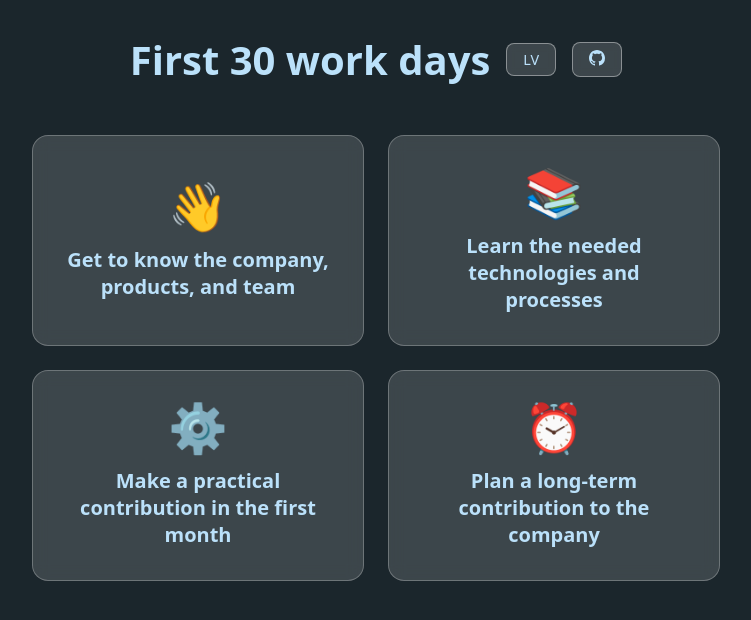
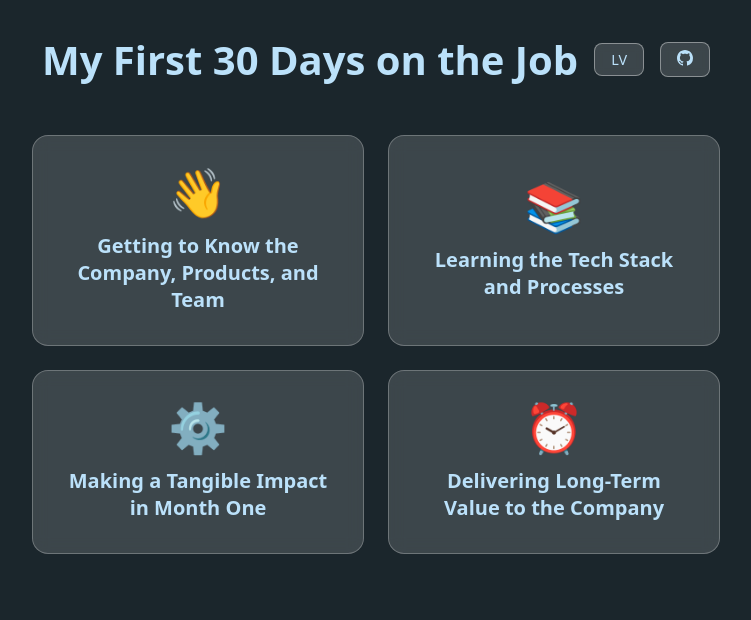
Before and after one commit to KevinTheSome/30explained, a Vue app: page / in a window 1280 px wide. Shown: the top 620 px of the page, without its empty margins (264-1015 px from the left). Built offline with nearby package versions, Linux system fonts and the light colour scheme.

Commit message:
More spelling  / text fixing.

```diff
--- a/src/i18n/en.ts
+++ b/src/i18n/en.ts
@@ -1,18 +1,18 @@
 export default {
-      "app.title": "First 30 work days",
+      "app.title": "My First 30 Days on the Job",
 
-      "card.1.title": "Get to know the company, products, and team",
+      "card.1.title": "Getting to Know the Company, Products, and Team",
       "card.1.desc":
-            '- I would get to know the company and its products at the same time, because products say a lot about what the company does and where it focuses.\n- To get to know the team, I would start with the people I work closest with on the same project, and gradually meet everyone else.\n- I would stay open and listen if someone wants to get to know me. Talking about technologies and hobbies I care about helps others connect with me faster too.\n <img src="./assets/Frontendframework.webp" />',
-      "card.2.title": "Learn the needed technologies and processes",
+            '- I\'d get to know the company and its products in parallel — what a company builds says a lot about who they are and what they focus on.\n- To get to know the team, I\'d start with the people I work closest with on my project, then gradually branch out to meet everyone else.\n- I\'d keep an open mind and be a good listener when colleagues reach out. Sharing what technologies and hobbies I\'m passionate about helps others connect with me too.\n <img src="./assets/Frontendframework.webp" />',
+      "card.2.title": "Learning the Tech Stack and Processes",
       "card.2.desc":
-            '- I would start with the technology\'s website <img src="./assets/YIIHomepage.png" /> documentation and set up the local development environment. Then I would edit and experiment with examples to understand them. If stuck, I would ask someone with more knowledge or experience.\n- For specific processes, I would ask someone who has done them before trying myself.\n- The last thing I would want to do is delete or disable a production product.',
-      "card.3.title": "Make a practical contribution in the first month",
+            "- I\'d start by visiting the technology\'s website and docs <img src=\"./assets/YIIHomepage.png\" /> to set up my local dev environment. From there, I\'d tinker with examples and edit them until they click. If I get stuck, I\'d ask a more experienced teammate.\n- Before diving into an unfamiliar process, I\'d find someone who\'s done it before and learn from their experience first.\n- The last thing I\'d want to do is accidentally take down or break a production system.",
+      "card.3.title": "Making a Tangible Impact in Month One",
       "card.3.desc":
-            '- I would try to fix small bugs to learn the debugging process from start to finish.\n- If there are untested code fragments, I would write tests for them.\n- I would improve or fix documentation that felt unclear during these 30 days.\n- If needed, I would suggest improvements for solving problems or data structures.\n<img src="./assets/ERdiagramma.png"/> The image shows an ER diagram for a personal project.',
-      "card.4.title": "Plan a long-term contribution to the company",
+            "- I\'d start by squashing small bugs — a great way to learn the full debugging lifecycle end to end.\n- If I find untested code, I\'d write tests for it.\n- I\'d clean up any documentation that felt confusing or incomplete during my first 30 days.\n- Where I spot opportunities, I\'d propose improvements to problem-solving approaches or data structures.\n<img src=\"./assets/ERdiagramma.png\"/> Here\'s an ER diagram from a personal project of mine.",
+      "card.4.title": "Delivering Long-Term Value to the Company",
       "card.4.desc":
-            '- I would try to find problem areas in software, code, performance, documentation, and other places where I have knowledge to contribute.\n- Use my knowledge to improve those areas.\n- It is hard to say what else I could do since I am not as experienced as other programmers, but I would grow with time and eventually be able to help more.\n <img src="./assets/TimeSkillCurve.png" />',
+            "- I\'d actively look for pain points — in code quality, performance, documentation, or anywhere my skills can make a difference — and use my knowledge to improve them.\n- It\'s hard to predict everything I could contribute down the line. I don\'t have decades of experience, but I learn fast. Over time I\'ll grow into someone who can take on bigger challenges and help the team more and more.\n <img src=\"./assets/TimeSkillCurve.png\" />",
       "lang.toggle": "LV",
       "zoom.close": "Close",
 } as const;
--- a/src/i18n/lv.ts
+++ b/src/i18n/lv.ts
@@ -3,16 +3,16 @@ export default {
 
       "card.1.title": "Kā es iepazītu uzņēmumu, produktus un komandu",
       "card.1.desc":
-            '- Uzņēmumu un produktus es iepazītu vienlaikus, jo uzņēmuma produkti saka daudz par pašu uzņēmumu un uz ko viņi specializējas. \n- Lai iepazītu komandu es sāktu ar cilvēkiem kas strādā apkārt man, tajā pašā projektā un vēlāk vissus pārējos.\n- Es būtu atvērts un klausīto, ja kāds grib mani iepazīt.\n- Runāt arī par tehnoloģijām un hobijiem kas pašam intresē palīdzēs atrāk iepazīt ar citus. \n <img src="./assets/Frontendframework.webp" />',
+            '- Uzņēmumu un produktus es iepazītu vienlaikus, jo uzņēmuma produkti saka daudz par pašu uzņēmumu un, uz ko viņi specializējas. \n- Lai iepazītu komandu es sāktu ar cilvēkiem kas strādā apkārt man, tajā pašā projektā un vēlāk iepazītu visus pārējos.\n- Es būtu atvērts un klausītos, ja kāds grib mani iepazīt.\n- Runāt arī par tehnoloģijām un hobijiem kas pašam interesē palīdzēs ātrāk iepazīt citus. \n <img src="./assets/Frontendframework.webp" />',
       "card.2.title": "Kā es apgūtu nepieciešamās tehnoloģijas un procesus",
       "card.2.desc":
-            '- Sāktu ar tehnoloģiju majaslapu un dokomentāciju <img src="./assets/YIIHomepage.png" /> sāktu uzstādīt lokālo izstrādes vidi. Pēc tā sāktu rediģēt un izpētīt piemērus, lai viņus izprastu. Ja es nesaprastu es jautātu kādam ar vairāk zināšanām / pieredzi. \n- Pirms procesu sākšanas, es pajautātu kādam kurš pieredzējis un iepriekš viņas darijis, pirms pats meģinātu.\n- Pēdējā lieta ko es gribētu izdarīt ir izdzēst vai, izslēgt kādu produktu.',
+            '- Sāktu ar tehnoloģiju mājaslapu un dokumentāciju <img src="./assets/YIIHomepage.png" /> sāktu uzstādīt lokālo izstrādes vidi. Pēc tā sāktu rediģēt un izpētīt piemērus, lai viņus izprastu. Ja es nesaprastu es jautātu kādam ar vairāk zināšanām / pieredzi. \n- Pirms procesu sākšanas, es pajautātu kādam kurš pieredzējis un iepriekš viņas darījis, pirms pats mēģinātu.\n- Pēdējā lieta ko es gribētu izdarīt ir izdzēst vai, izslēgt kādu produktu.',
       "card.3.title": "Kādu praktisku ieguldījumu es dotu pirmajā mēnesī",
       "card.3.desc":
-            '- Meģinātu izlabo mazas kļūdas, lai apgūtu atkļūdošanas procesu no sākuma līdz beigām.\n- Ja ir neuzrakstīti testi kādam kodu fragmentam, tad uzrakstītu viņus. \n- Uzlabo vai izlabotu dokumentāciju, kas šķita neskaidra šajās 30 dienās laikā.\n- Ja nepieciešams veiktu ieteikumus kāda problēmu risināšanā vai datu struktūrā.\n<img src="./assets/ERdiagramma.png"/> Attēlā redzams ER diagramma priekš personīga projekta.',
+            '- Mēģinātu izlabot mazas kļūdas, lai apgūtu atkļūdošanas procesu no sākuma līdz beigām.\n- Ja ir neuzrakstīti testi kādam kodu fragmentam, tad uzrakstītu viņus. \n- Uzlabotu vai izlabotu dokumentāciju, kas šķita neskaidra šajās 30 dienās.\n- Ja nepieciešams veiktu ieteikumus problēmu risināšanā, vai datu struktūrā.\n<img src="./assets/ERdiagramma.png"/> Attēlā redzams ER diagramma priekš personīga projekta.',
       "card.4.title": "Kādu vērtību es varētu dot uzņēmumam ilgtermiņā",
       "card.4.desc":
-            '- Meiģinātu atrast problēmu vietas: kodā, ātrumā, dokomentācījā un citās vietās kur man ir zināšanas, izmantojot savas zināšanas uzlabotu tās vietas.\n- Grūti teikt ko citu es varētu darīt dēļ tā ka nesmu tik pieredzējis vai zinātu labāk, nekā citi programmētāji ar vairāk pieredzi un zināšānām, bet es kļūtu pieredzējušāks un gudrāks ar laiku līdzi ar to pēc noteikta laika es varētu palīdzēt. \n <img src="./assets/TimeSkillCurve.png" />',
+            '- Mēģinātu atrast problēmu vietas: kodā, ātrumā, dokumentācijā un citās vietās kur man ir zināšanas, izmantojot savas zināšanas uzlabotu tās vietas.\n- Grūti teikt ko citu es varētu darīt dēļ tā ka neesmu tik pieredzējis vai zinātu labāk, nekā citi programmētāji ar vairāk pieredzi un zināšanām, bet es kļūtu pieredzējušāks un gudrāks ar laiku līdzi ar to pēc noteikta laika es varētu palīdzēt. \n <img src="./assets/TimeSkillCurve.png" />',
       "lang.toggle": "EN",
       "zoom.close": "Aizvērt",
 } as const;
```
